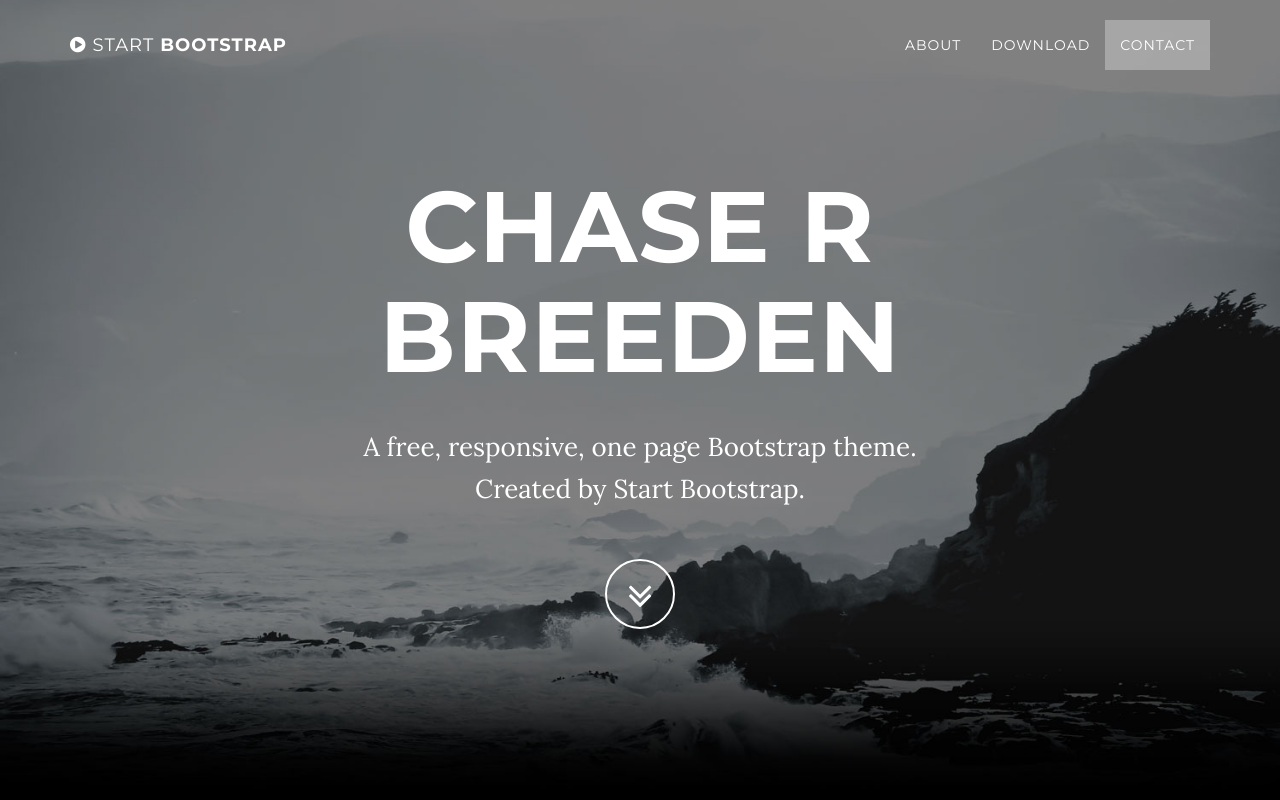
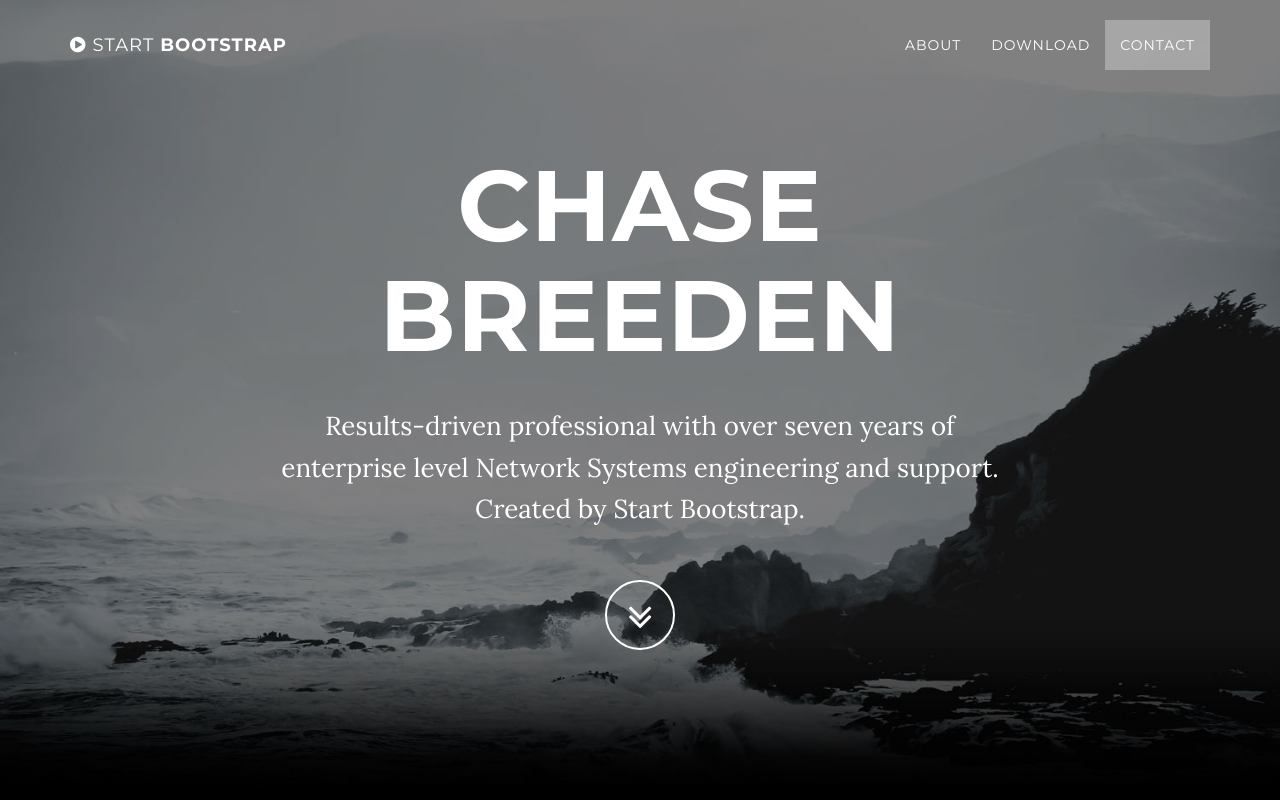
Before and after one commit to charbreeUTM/charbreeUTM.github.io, a website: page index.html in a window 1280 px wide. Shown: the top 800 px of the page. Drawn offline with nearby package versions, Linux system fonts and the light colour scheme; some packages are replaced by stand-ins of ours.

Commit message:
Update index.html

```diff
--- a/index.html
+++ b/index.html
@@ -74,8 +74,8 @@
             <div class="container">
                 <div class="row">
                     <div class="col-md-8 col-md-offset-2">
-                        <h1 class="brand-heading">Chase R Breeden</h1>
-                        <p class="intro-text">A free, responsive, one page Bootstrap theme.
+                        <h1 class="brand-heading">Chase Breeden</h1>
+                        <p class="intro-text">Results-driven professional with over seven years of enterprise level Network Systems engineering and support.
                             <br>Created by Start Bootstrap.</p>
                         <a href="#about" class="btn btn-circle page-scroll">
                             <i class="fa fa-angle-double-down animated"></i>
```
